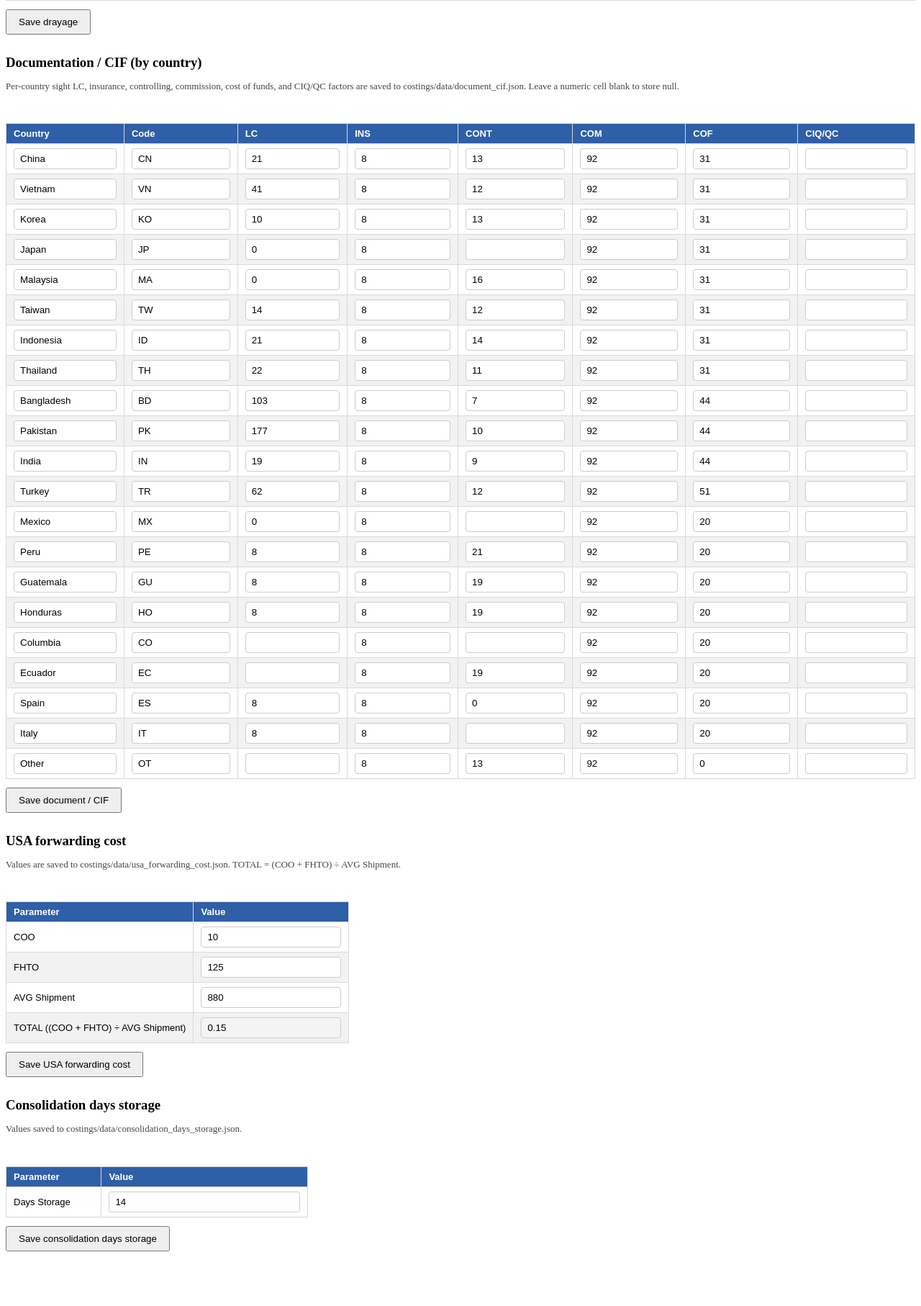
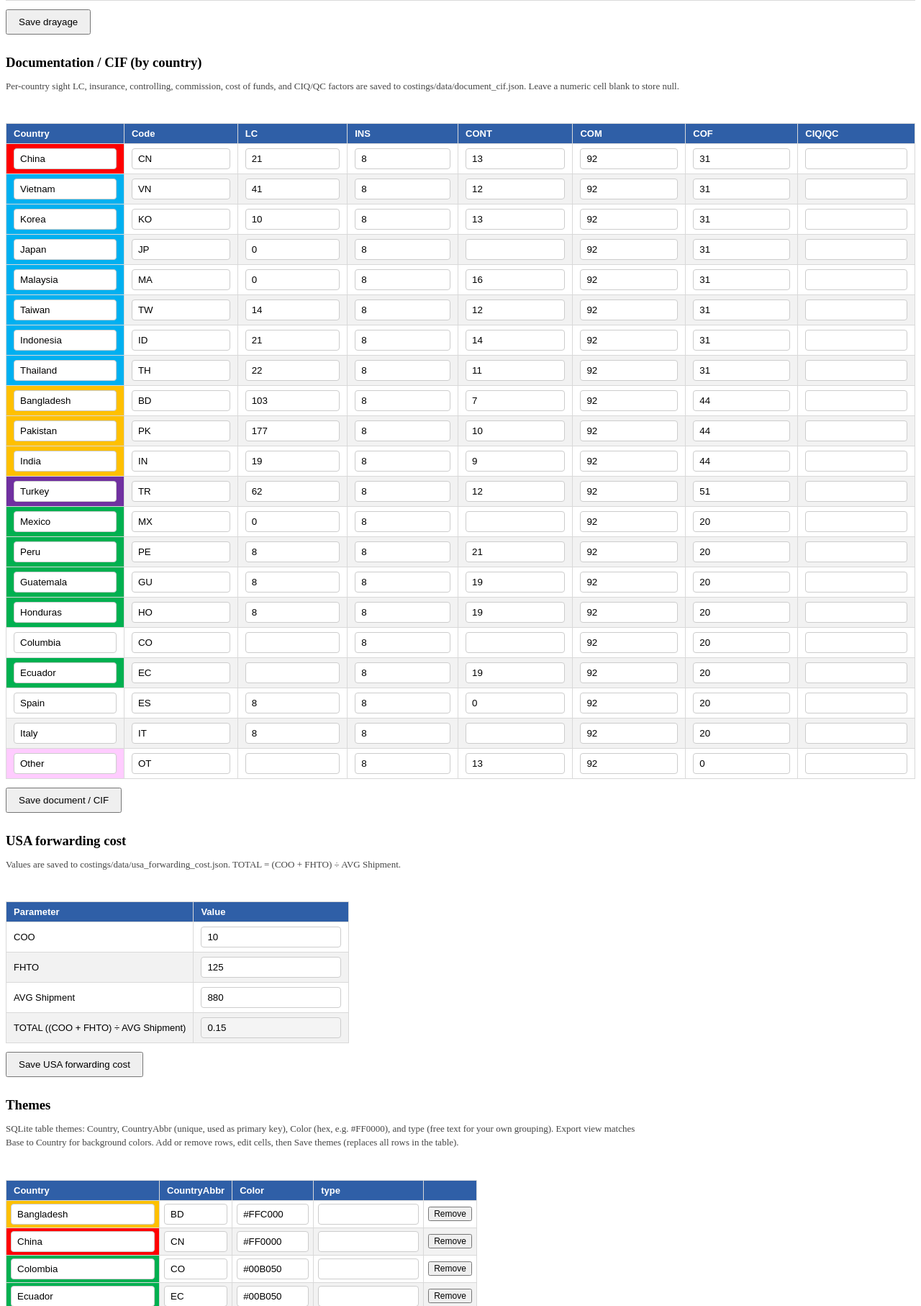
Before and after one commit to mulefish/costings_convert, a Flask app: page / in a window 1280 px wide. Shown: the part 1575-3389 px from the top of the page at 72% size. Before the commit the page ends 3313 px from the top, so only its background shows below. Run offline with Flask 3, Linux system fonts and the light colour scheme.

Commit message:
wends 1:34

```diff
--- a/html/server.py
+++ b/html/server.py
@@ -1856,6 +1856,26 @@ def cif_rows_api():
     return jsonify({"rows": [_row_with_columns(r, CIF_COLUMNS) for r in built]})
 
 
+@app.route("/api/themes")
+def themes_api():
+    return jsonify(db.get_themes())
+
+
+@app.route("/api/themes/save", methods=["POST"])
+def themes_save_api():
+    payload = request.get_json(force=True, silent=True) or {}
+    rows = payload.get("rows")
+    if not isinstance(rows, list):
+        return jsonify({"error": "rows must be an array"}), 400
+    try:
+        n = db.save_themes_rows(rows)
+        return jsonify({"ok": True, "count": n})
+    except Exception as exc:
+        if current_app.debug:
+            return jsonify({"error": str(exc), "traceback": traceback.format_exc()}), 500
+        return jsonify({"error": str(exc)}), 500
+
+
 def _build_usd_rows():
     _reload_control_panel()
     _reload_consolidation_days_storage()
--- a/html/static/script.js
+++ b/html/static/script.js
@@ -53,8 +53,8 @@ async function renderControlPanelView() {
     p.style.maxWidth = "720px";
     p.style.lineHeight = "1.45";
     p.textContent =
-        "These numbers are saved to costings/data/control_panel.json and drive Fuel Surcharge and OTR GRI (OTR view), Ocean GRI (Ocean view), and USD interest and commission. " +
-        "Per-port drayage rates live in costings/data/drayage.json. Per-country documentation and CIF factors live in costings/data/document_cif.json. USA forwarding costs live in costings/data/usa_forwarding_cost.json.";
+        "Values edited here are saved to the SQLite database (costings/data/costings.db): global control-panel numbers (fuel surcharge, OTR GRI, ocean GRI, interest, commission, and related inputs), consolidation, consolidation days storage, drayage by port, document/CIF by country, USA forwarding, and themes (Export Base colors). " +
+        "They drive the OTR, OCEAN, USD, PTS, CIF, and Export views.";
     wrap.appendChild(p);
 
     const status = document.createElement("p");
@@ -81,6 +81,10 @@ async function renderControlPanelView() {
     const usaFwdStatus = document.createElement("p");
     usaFwdStatus.style.fontSize = "13px";
     usaFwdStatus.style.minHeight = "1.2em";
+
+    const themesStatus = document.createElement("p");
+    themesStatus.style.fontSize = "13px";
+    themesStatus.style.minHeight = "1.2em";
 
     let data = {};
     let consol = {};
@@ -170,6 +174,24 @@ async function renderControlPanelView() {
         console.error(err);
         usaFwdStatus.textContent = "Could not load USA forwarding cost.";
         usaFwdStatus.style.color = "#b00020";
+    }
+
+    let themesRows = [];
+    try {
+        const themesRes = await fetch("/api/themes");
+        if (!themesRes.ok) {
+            themesStatus.textContent = "Could not load themes.";
+            themesStatus.style.color = "#b00020";
+        } else {
+            themesRows = await themesRes.json();
+            if (!Array.isArray(themesRows)) {
+                themesRows = [];
+            }
+        }
+    } catch (err) {
+        console.error(err);
+        themesStatus.textContent = "Could not load themes.";
+        themesStatus.style.color = "#b00020";
     }
 
     function getDaysMultiplierFromForm() {
@@ -690,6 +712,10 @@ async function renderControlPanelView() {
             inp.style.boxSizing = "border-box";
             inp.style.padding = "6px 8px";
             td.appendChild(inp);
+            if (key === "country") {
+                applyCountryThemeToTd(td, inp.value);
+                inp.addEventListener("input", () => applyCountryThemeToTd(td, inp.value));
+            }
             tr.appendChild(td);
         });
         docCifTbody.appendChild(tr);
@@ -925,6 +951,175 @@ async function renderControlPanelView() {
     usaFwdBtnRow.appendChild(saveUsaFwdBtn);
     wrap.appendChild(usaFwdBtnRow);
 
+    const themesH = document.createElement("h3");
+    themesH.style.marginTop = "28px";
+    themesH.style.marginBottom = "8px";
+    themesH.textContent = "Themes";
+    wrap.appendChild(themesH);
+
+    const themesIntro = document.createElement("p");
+    themesIntro.style.fontSize = "13px";
+    themesIntro.style.color = "#444";
+    themesIntro.style.maxWidth = "900px";
+    themesIntro.style.lineHeight = "1.45";
+    themesIntro.textContent =
+        "SQLite table themes: Country, CountryAbbr (unique, used as primary key), Color (hex, e.g. #FF0000), and type (free text for your own grouping). " +
+        "Export view matches Base to Country for background colors. Add or remove rows, edit cells, then Save themes (replaces all rows in the table).";
+    wrap.appendChild(themesIntro);
+    wrap.appendChild(themesStatus);
+
+    const themesTable = document.createElement("table");
+    themesTable.style.borderCollapse = "collapse";
+    themesTable.style.marginTop = "8px";
+    themesTable.style.minWidth = "520px";
+    const themesThead = document.createElement("thead");
+    const themesHeadTr = document.createElement("tr");
+    ["Country", "CountryAbbr", "Color", "type", ""].forEach((label) => {
+        const th = document.createElement("th");
+        th.textContent = label;
+        th.style.border = "1px solid #d9d9d9";
+        th.style.padding = "6px 10px";
+        th.style.background = "#2f5fa7";
+        th.style.color = "#fff";
+        themesHeadTr.appendChild(th);
+    });
+    themesThead.appendChild(themesHeadTr);
+    themesTable.appendChild(themesThead);
+    const themesTbody = document.createElement("tbody");
+    themesTbody.id = "jarvis-themes-tbody";
+
+    function addJarvisThemeRow(rowData) {
+        const d = rowData || {};
+        const tr = document.createElement("tr");
+        function appendFieldCell(field, widthPx) {
+            const td = document.createElement("td");
+            td.style.border = "1px solid #d9d9d9";
+            td.style.padding = "4px 6px";
+            const inp = document.createElement("input");
+            inp.type = "text";
+            inp.value = d[field] != null ? String(d[field]) : "";
+            inp.setAttribute("data-theme-field", field);
+            inp.style.width = widthPx ? `${widthPx}px` : "100%";
+            inp.style.boxSizing = "border-box";
+            inp.style.padding = "6px 8px";
+            if (field === "CountryAbbr") {
+                inp.maxLength = 8;
+                inp.style.textTransform = "uppercase";
+            }
+            td.appendChild(inp);
+            tr.appendChild(td);
+        }
+        appendFieldCell("Country", 200);
+        appendFieldCell("CountryAbbr", 88);
+        appendFieldCell("Color", 100);
+        appendFieldCell("type", 140);
+        const tdRm = document.createElement("td");
+        tdRm.style.border = "1px solid #d9d9d9";
+        tdRm.style.padding = "4px 6px";
+        const rmBtn = document.createElement("button");
+        rmBtn.type = "button";
+        rmBtn.textContent = "Remove";
+        rmBtn.style.fontSize = "12px";
+        rmBtn.style.cursor = "pointer";
+        rmBtn.addEventListener("click", () => {
+            tr.remove();
+        });
+        tdRm.appendChild(rmBtn);
+        tr.appendChild(tdRm);
+        const countryInp = tr.querySelector('input[data-theme-field="Country"]');
+        if (countryInp && countryInp.parentElement) {
+            applyCountryThemeToTd(countryInp.parentElement, countryInp.value);
+            countryInp.addEventListener("input", () => {
+                applyCountryThemeToTd(countryInp.parentElement, countryInp.value);
+            });
+        }
+        themesTbody.appendChild(tr);
+    }
+
+    themesRows.forEach((r) => addJarvisThemeRow(r));
+
+    themesTable.appendChild(themesTbody);
+    wrap.appendChild(themesTable);
+
+    const themesBtnRow = document.createElement("div");
+    themesBtnRow.style.marginTop = "10px";
+    themesBtnRow.style.display = "flex";
+    themesBtnRow.style.gap = "8px";
+    themesBtnRow.style.flexWrap = "wrap";
+    themesBtnRow.style.alignItems = "center";
+
+    const addThemeBtn = document.createElement("button");
+    addThemeBtn.type = "button";
+    addThemeBtn.textContent = "Add row";
+    addThemeBtn.style.padding = "8px 16px";
+    addThemeBtn.style.cursor = "pointer";
+    addThemeBtn.addEventListener("click", () => {
+        addJarvisThemeRow({});
+    });
+
+    const saveThemesBtn = document.createElement("button");
+    saveThemesBtn.type = "button";
+    saveThemesBtn.textContent = "Save themes";
+    saveThemesBtn.style.padding = "8px 16px";
+    saveThemesBtn.style.cursor = "pointer";
+    saveThemesBtn.addEventListener("click", async () => {
+        themesStatus.textContent = "";
+        themesStatus.style.color = "";
+        const rowsOut = [];
+        for (const tr of themesTbody.querySelectorAll("tr")) {
+            const row = {};
+            for (const inp of tr.querySelectorAll("input[data-theme-field]")) {
+                const f = inp.getAttribute("data-theme-field");
+                row[f] = inp.value.trim();
+            }
+            const hasAny = row.CountryAbbr || row.Country || row.Color || row.type;
+            if (!hasAny) {
+                continue;
+            }
+            if (!row.CountryAbbr) {
+                themesStatus.textContent = "Each non-empty row needs a CountryAbbr (unique).";
+                themesStatus.style.color = "#b00020";
+                return;
+            }
+            row.CountryAbbr = row.CountryAbbr.toUpperCase();
+            rowsOut.push(row);
+        }
+        const abbrs = rowsOut.map((r) => r.CountryAbbr);
+        if (new Set(abbrs).size !== abbrs.length) {
+            themesStatus.textContent = "Duplicate CountryAbbr values are not allowed.";
+            themesStatus.style.color = "#b00020";
+            return;
+        }
+        try {
+            const res = await fetch("/api/themes/save", {
+                method: "POST",
+                headers: { "Content-Type": "application/json" },
+                body: JSON.stringify({ rows: rowsOut }),
+            });
+            const payload = await res.json().catch(() => ({}));
+            if (!res.ok) {
+                throw new Error(payload.error || res.statusText);
+            }
+            themesStatus.textContent = `Saved ${payload.count ?? rowsOut.length} theme row(s).`;
+            themesStatus.style.color = "#1b5e20";
+            invalidateThemeCountryColorMapCache();
+            const reload = await fetch("/api/themes");
+            if (reload.ok) {
+                const list = await reload.json();
+                themesTbody.replaceChildren();
+                (Array.isArray(list) ? list : []).forEach((r) => addJarvisThemeRow(r));
+            }
+        } catch (err) {
+            console.error(err);
+            themesStatus.textContent = err.message || "Save failed.";
+            themesStatus.style.color = "#b00020";
+        }
+    });
+
+    themesBtnRow.appendChild(addThemeBtn);
+    themesBtnRow.appendChild(saveThemesBtn);
+    wrap.appendChild(themesBtnRow);
+
     const h3 = document.createElement("h3");
     h3.style.marginTop = "28px";
     h3.style.marginBottom = "8px";
@@ -1132,24 +1327,24 @@ async function renderNotesView() {
     const content = document.getElementById("content");
     content.innerHTML = "<p>Loading tables...</p>";
 
-    let tables = [];
+    let tablesRaw = [];
     try {
         const resp = await fetch("/api/db-tables");
-        tables = await resp.json();
+        tablesRaw = await resp.json();
     } catch (e) {
         content.innerHTML = "<p style='color:red;'>Failed to load table list.</p>";
         return;
     }
 
-    const preferredTable = "ocean_costing_rules";
-    const initialTable = tables.includes(preferredTable) ? preferredTable : (tables[0] || "");
+    const tables = tablesRaw.filter((t) => t !== "ocean_costing_rules");
+    const initialTable = tables[0] || "";
 
     const options = tables
         .map((t) => `<option value="${t}"${t === initialTable ? " selected" : ""}>${t}</option>`)
         .join("");
     content.innerHTML = `<div style="font-family:Arial,sans-serif;">
         <p style="font-size:12px; color:#555; margin:0 0 10px 0;">
-            Browse any SQLite table. <strong>ocean_costing_rules</strong> stores Ocean Costing rule rows (versioned via <code>is_active</code>).
+            Browse any SQLite table (versioned tables support <code>is_active</code> when the checkbox is on).
         </p>
         <div style="margin-bottom:12px;">
             <label style="font-size:13px; font-weight:bold; margin-right:8px;">Table:</label>
@@ -1188,6 +1383,7 @@ async function renderNotesView() {
                 out.innerHTML = "<p style='font-size:13px; color:#888;'>No columns.</p>";
                 return;
             }
+            const themeMap = await getThemeCountryColorMapCached();
             let thtml = "<table><thead><tr>";
             for (const c of cols) thtml += `<th>${c}</th>`;
             thtml += "</tr></thead><tbody>";
@@ -1199,7 +1395,15 @@ async function renderNotesView() {
                     const val = row[c];
                     const display = val === null ? "<span style='color:#aaa;'>NULL</span>" : String(val).replace(/</g, "&lt;");
                     const isNum = val !== null && val !== "" && !isNaN(val);
-                    thtml += `<td class="${isNum ? "td-num" : "td-text"}">${display}</td>`;
+                    let bgAttr = "";
+                    if (_isThemeCountryColumn(c) && val != null && String(val).trim() !== "") {
+                        const bg = _exportBaseCellBackground(String(val), themeMap);
+                        if (bg) {
+                            const safe = String(bg).replace(/"/g, "");
+                            bgAttr = ` style="background-color:${safe}"`;
+                        }
+                    }
+                    thtml += `<td class="${isNum ? "td-num" : "td-text"}"${bgAttr}>${display}</td>`;
                 }
                 thtml += "</tr>";
             }
@@ -2920,13 +3124,24 @@ function drawTable(hostElement, columns, rows, options = {}) {
                     inp.style.boxSizing = "border-box";
                     inp.style.border = "1px solid #ccc";
                     inp.style.padding = "2px 4px";
-                    inp.addEventListener("input", () => { row[column] = inp.value; });
+                    inp.addEventListener("input", () => {
+                        row[column] = inp.value;
+                        if (_isThemeCountryColumn(column)) {
+                            applyCountryThemeToTd(td, inp.value);
+                        }
+                    });
                     td.appendChild(inp);
+                    if (_isThemeCountryColumn(column)) {
+                        applyCountryThemeToTd(td, inp.value);
+                    }
                     tr.appendChild(td);
                     return;
                 }
                 td.textContent = value;
                 td.classList.add(isNumericValue(value) ? "td-num" : "td-text");
+                if (_isThemeCountryColumn(column)) {
+                    applyCountryThemeToTd(td, value);
+                }
                 if (row._status === "updated" && Array.isArray(changedFields) && changedFields.includes(column)) {
                     td.style.fontWeight = "bold";
                     td.style.fontSize = "15px";
@@ -2951,6 +3166,9 @@ function drawTable(hostElement, columns, rows, options = {}) {
                             const newVal = input.value.trim();
                             td.textContent = newVal;
                             row[column] = newVal;
+                            if (_isThemeCountryColumn(column)) {
+                                applyCountryThemeToTd(td, newVal);
+                            }
                             if (newVal !== value) {
                                 await editableColumns[column].onSave(row, newVal);
                             }
@@ -3229,6 +3447,90 @@ const EXPORT_CIF_GROUP_LABELS = [
     "Outbound Logistics", "Documentation", "CIF", "Total Terms"
 ];
 
+/** Map themes.Country (lower) → Color. Export "Other" → themes "Other International". */
+function _exportThemeColorByCountry(themesRows) {
+    const m = new Map();
+    for (const t of themesRows || []) {
+        const name = String(t.Country ?? "").trim().toLowerCase();
+        const color = String(t.Color ?? "").trim();
+        if (name && color) {
+            m.set(name, color);
+        }
+    }
+    return m;
+}
+
+function _exportBaseCellBackground(baseText, colorByCountry) {
+    if (!baseText || !colorByCountry?.size) {
+        return "";
+    }
+    const key = baseText.trim().toLowerCase();
+    if (!key) {
+        return "";
+    }
+    if (key === "other") {
+        return colorByCountry.get("other international") || "";
+    }
+    return colorByCountry.get(key) || "";
+}
+
+let _themeCountryColorMapPromise = null;
+
+function invalidateThemeCountryColorMapCache() {
+    _themeCountryColorMapPromise = null;
+}
+
+function getThemeCountryColorMapCached() {
+    if (!_themeCountryColorMapPromise) {
+        _themeCountryColorMapPromise = fetch("/api/themes")
+            .then((r) => (r.ok ? r.json() : []))
+            .then((rows) => _exportThemeColorByCountry(Array.isArray(rows) ? rows : []))
+            .catch(() => new Map());
+    }
+    return _themeCountryColorMapPromise;
+}
+
+function _isThemeCountryColumn(columnName) {
+    if (columnName == null) {
+        return false;
+    }
+    const s = String(columnName);
+    if (s === "Country") {
+        return true;
+    }
+    return s.toLowerCase() === "country";
+}
+
+function applyCountryThemeToTd(td, countryText) {
+    if (!td) {
+        return;
+    }
+    getThemeCountryColorMapCached().then((map) => {
+        const bg = _exportBaseCellBackground(String(countryText || ""), map);
+        if (bg) {
+            td.style.backgroundColor = bg;
+        }
+    });
+}
+
+function _exportRowMatchesSearch(row, baseQuery, cifFeQuery) {
+    const b = (baseQuery || "").trim().toLowerCase();
+    const c = (cifFeQuery || "").trim().toLowerCase();
+    if (b) {
+        const group = String(row._exportBaseGroup ?? row.Base ?? "").trim().toLowerCase();
+        if (!group.includes(b)) {
+            return false;
+        }
+    }
+    if (c) {
+        const port = String(row["CIF FE"] ?? "").trim().toLowerCase();
+        if (!port.includes(c)) {
+            return false;
+        }
+    }
+    return true;
+}
+
 function _buildExportColumns() {
     const cols = ["Base", "CIF FE"];
     EXPORT_CIF_GROUP_LABELS.forEach(group => {
@@ -3276,6 +3578,7 @@ function _buildExportRows(cifByRegion) {
             columns.forEach(c => { row[c] = ""; });
             row["Base"] = isFirst ? entry.base : "";
             row["CIF FE"] = port;
+            row._exportBaseGroup = entry.base;
 
             EXPORT_CIF_GROUP_LABELS.forEach(group => {
                 EXPORT_REGIONS.forEach(abbr => {
@@ -3295,6 +3598,8 @@ function _buildExportRows(cifByRegion) {
 async function renderExportTable() {
     const content = document.getElementById("content");
     content.innerHTML = "";
+
+    const exportThemeColors = await getThemeCountryColorMapCached();
 
     let cifData = null;
     try {
@@ -3308,6 +3613,30 @@ async function renderExportTable() {
     const columns = _buildExportColumns();
     const rows = _buildExportRows(cifByRegion);
     const regionCount = EXPORT_REGIONS.length;
+
+    const controls = document.createElement("div");
+    controls.style.display = "flex";
+    controls.style.flexWrap = "wrap";
+    controls.style.gap = "8px";
+    controls.style.alignItems = "center";
+    controls.style.marginBottom = "10px";
+    const baseSearchInput = document.createElement("input");
+    baseSearchInput.type = "search";
+    baseSearchInput.placeholder = "Search Base";
+    baseSearchInput.setAttribute("aria-label", "Search Base");
+    baseSearchInput.style.padding = "6px 10px";
+    baseSearchInput.style.fontSize = "13px";
+    baseSearchInput.style.minWidth = "160px";
+    const cifFeSearchInput = document.createElement("input");
+    cifFeSearchInput.type = "search";
+    cifFeSearchInput.placeholder = "Search CIF FE";
+    cifFeSearchInput.setAttribute("aria-label", "Search CIF FE");
+    cifFeSearchInput.style.padding = "6px 10px";
+    cifFeSearchInput.style.fontSize = "13px";
+    cifFeSearchInput.style.minWidth = "160px";
+    controls.appendChild(baseSearchInput);
+    controls.appendChild(cifFeSearchInput);
+    content.appendChild(controls);
 
     const table = document.createElement("table");
     table.className = "usd-table";
@@ -3373,9 +3702,15 @@ async function renderExportTable() {
 
     table.appendChild(thead);
 
-    // Body
     const tbody = document.createElement("tbody");
-    rows.forEach(row => {
+    table.appendChild(tbody);
+
+    function redrawExportBody() {
+        tbody.replaceChildren();
+        const baseQ = baseSearchInput.value;
+        const cifQ = cifFeSearchInput.value;
+        const filtered = rows.filter((r) => _exportRowMatchesSearch(r, baseQ, cifQ));
+        filtered.forEach((row) => {
             const tr = document.createElement("tr");
             columns.forEach((col, i) => {
                 const td = document.createElement("td");
@@ -3383,12 +3718,23 @@ async function renderExportTable() {
                 td.textContent = val;
                 const isNumCol = col.indexOf("|") > 0 || typeof row[col] === "number";
                 td.className = isNumCol ? "td-num" : "td-text";
+                if (col === "Base") {
+                    const baseForTheme = String(val || row._exportBaseGroup || "");
+                    const bg = _exportBaseCellBackground(baseForTheme, exportThemeColors);
+                    if (bg) {
+                        td.style.backgroundColor = bg;
+                    }
+                }
                 if (i > 1 && (i - 2) % regionCount === 0) td.style.borderLeft = dividerBorder;
                 tr.appendChild(td);
             });
             tbody.appendChild(tr);
         });
-    table.appendChild(tbody);
+    }
+
+    baseSearchInput.addEventListener("input", redrawExportBody);
+    cifFeSearchInput.addEventListener("input", redrawExportBody);
+    redrawExportBody();
 
     content.appendChild(table);
 }
--- a/html/templates/index.html
+++ b/html/templates/index.html
@@ -33,6 +33,10 @@
         }
         table.usd-table thead tr:nth-child(2) th.usd-sub-header:hover {
             background: #b8c9e8;
+        }
+        /* PTS include column: native checkbox tint (default OS green clashes with app blues) */
+        #pts-table-host input[type="checkbox"] {
+            accent-color: #4f6f8f;
         }
 	.note {
 		font-size:12px;
```
Also changed, not shown: html/database.py (+97 -0 lines), README.md, data/costings.db, 2 other files. Lines whose indentation alone changed are shown as unchanged.
